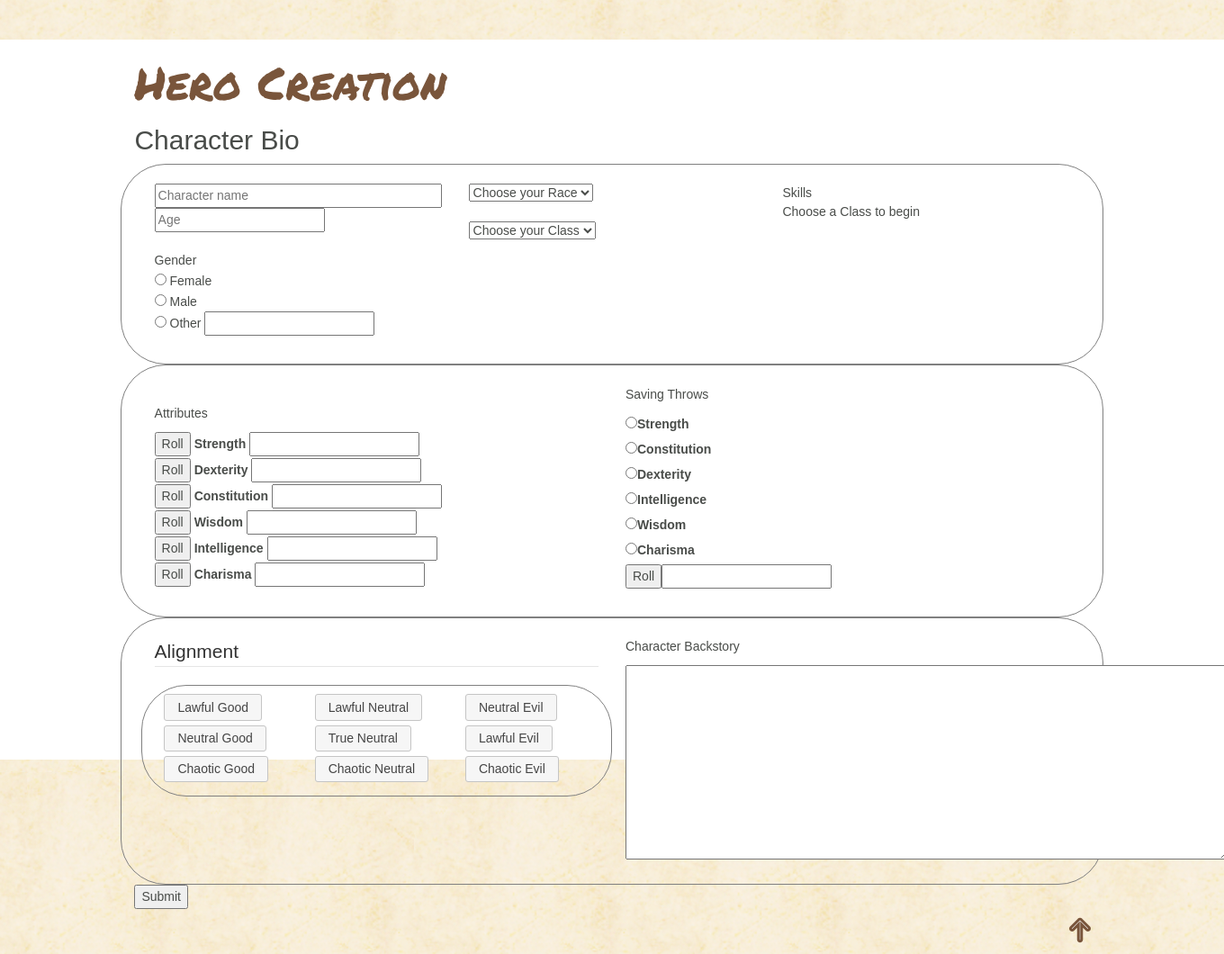
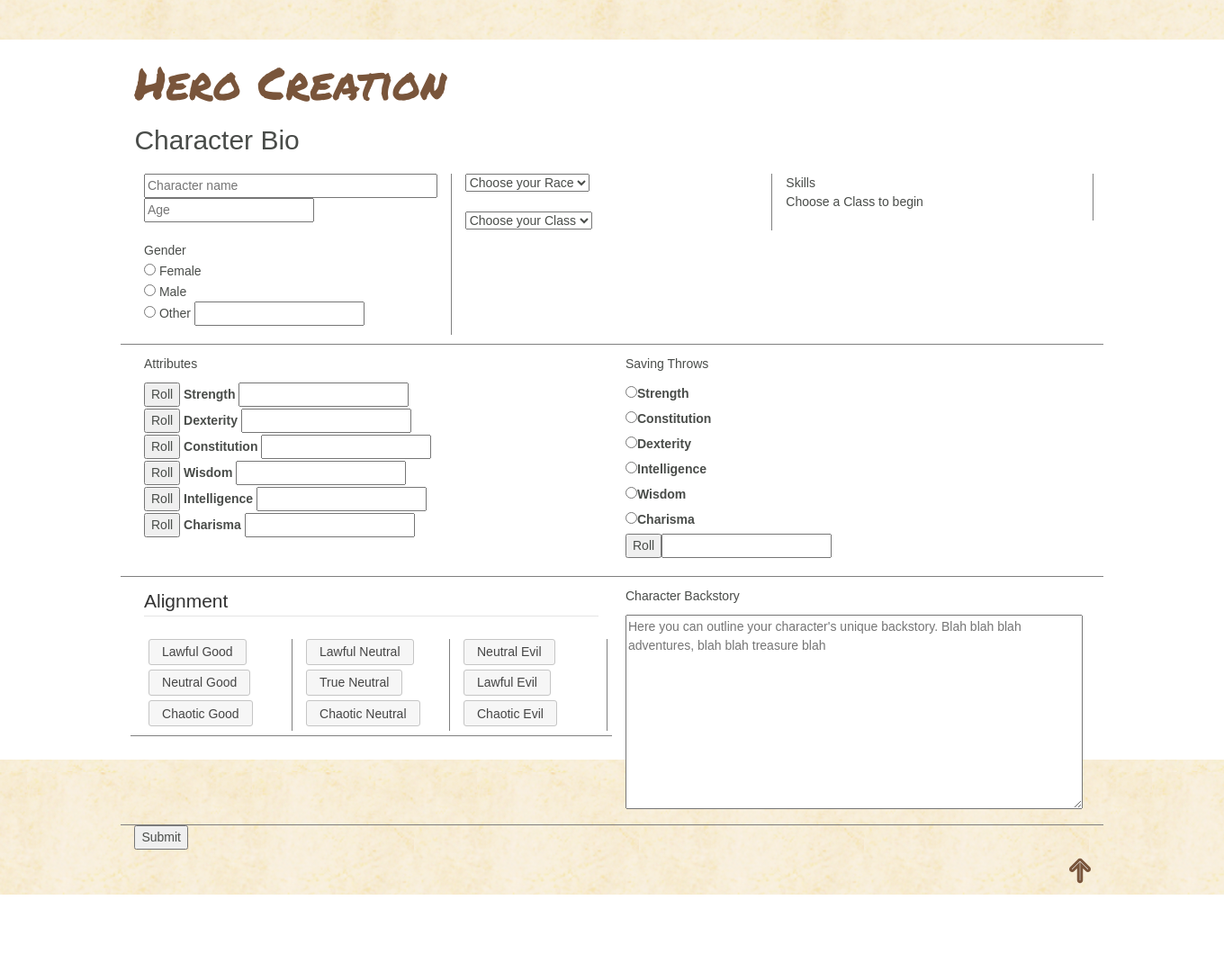
Before and after one commit to jwalzak/application_project, a PHP site: page /Site/creation.php in a window 1360 px wide. Shown: the part 92-1152 px from the top of the page at 90% size. After the commit the page ends 1086 px from the top, so only its background shows below. Run offline with PHP 8.4, Linux system fonts and the light colour scheme; some libraries are stand-ins or nearby versions; some web fonts are replaced.

Commit message:
looks better

```diff
--- a/Site/creation.php
+++ b/Site/creation.php
@@ -56,13 +56,12 @@
 <style>
 
 .row {
-	border-radius:50px;
-	border:1px solid grey;
-	padding:2%;
+border-bottom:1px solid grey;
+	padding:1%;
 }
 
 .col-sm-4 {
-
+border-right:1px solid grey;
 }
 #charName {
 	width:100%;
@@ -145,7 +144,7 @@
 
 	<div class='row'>
 
-				<div id="rolls" class="col-sm-6"><br/>
+				<div id="rolls" class="col-sm-6">
 
 				<p>Attributes</p>
 
@@ -227,7 +226,7 @@
 
 			<div class='col-sm-6'>
 				<p>Character Backstory</p>
-				<textarea rows="10" cols="80" name="backstory"></textarea>
+				<textarea rows="10" cols="60" name="backstory" placeholder="Here you can outline your character's unique backstory. Blah blah blah adventures, blah blah treasure blah"></textarea>
         </div>
 </div>
 
```
